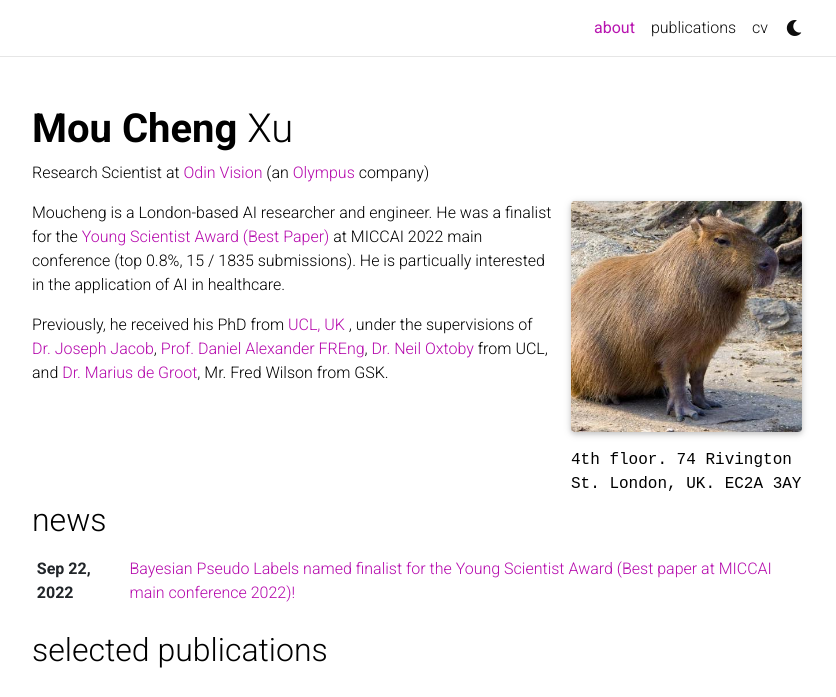
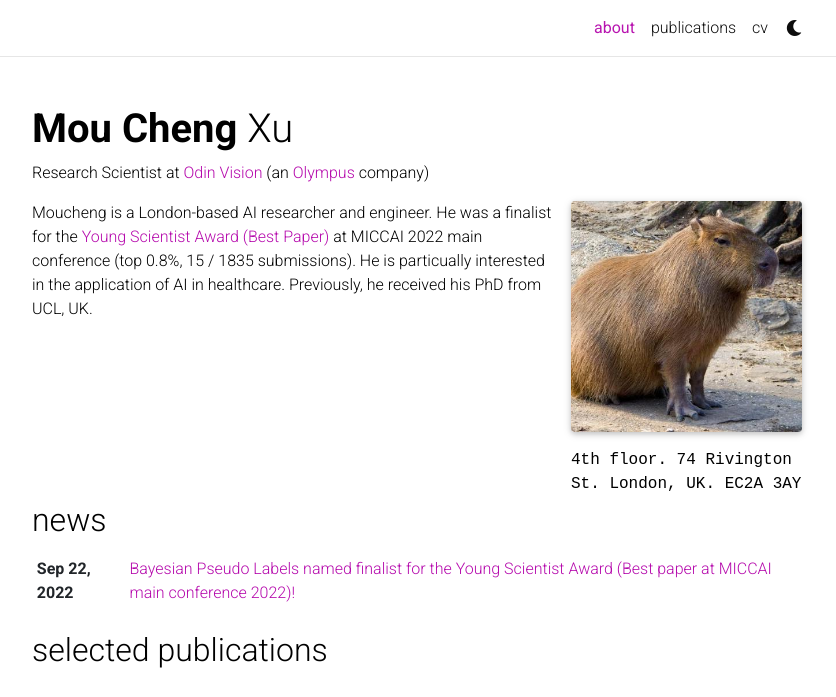
Before and after one commit to moucheng2017/moucheng2017.github.io, a Jekyll site: the page built from _pages/about.md, in a window 1280 px wide and 967 px high, cut to the strip 0-697 px from the top of the window. Shown: the whole strip, without its empty margins (223-1059 px from the left). Built offline with Jekyll 4.4.1, drawn with Linux system fonts in a browser that asks for light colours; comment, search, counter and statistics services are not loaded; a style sheet for code colours, icons or effects is not loaded; some of the changed lines change nothing that is shown.

Commit message:
Update about.md shorter bio

```diff
--- a/_pages/about.md
+++ b/_pages/about.md
@@ -20,9 +20,9 @@
 
 <!-- Write your biography here. Tell the world about yourself. Link to your favorite [subreddit](http://reddit.com). You can put a picture in, too. The code is already in, just name your picture `prof_pic.jpg` and put it in the `img/` folder. -->
 
-Moucheng is a London-based AI researcher and engineer. He was a finalist for the <a href='https://moucheng2017.github.io/news/ysa/'> Young Scientist Award (Best Paper)</a> at MICCAI 2022 main conference (top 0.8%, 15 / 1835 submissions). He is particually interested in the application of AI in healthcare.
+Moucheng is a London-based AI researcher and engineer. He was a finalist for the <a href='https://moucheng2017.github.io/news/ysa/'> Young Scientist Award (Best Paper)</a> at MICCAI 2022 main conference (top 0.8%, 15 / 1835 submissions). He is particually interested in the application of AI in healthcare. Previously, he received his PhD from UCL, UK.
 
-Previously, he received his PhD from <a href='https://www.ucl.ac.uk/medical-image-computing/centre-medical-image-computing-cmic'>UCL, UK </a>, under the supervisions of <a href='https://scholar.google.com/citations?user=XCcV5ocAAAAJ&hl=en'>Dr. Joseph Jacob</a>, <a href='https://scholar.google.com/citations?user=mH-ZOQEAAAAJ&hl=en'>Prof. Daniel Alexander FREng</a>, <a href='https://scholar.google.com/citations?user=uWfRPHEAAAAJ&hl=en'>Dr. Neil Oxtoby</a> from UCL, and <a href='https://scholar.google.com/citations?user=sZ4UbusAAAAJ&hl=en'>Dr. Marius de Groot</a>, Mr. Fred Wilson from GSK.
+<!-- Previously, he received his PhD from <a href='https://www.ucl.ac.uk/medical-image-computing/centre-medical-image-computing-cmic'>UCL, UK </a>, under the supervisions of <a href='https://scholar.google.com/citations?user=XCcV5ocAAAAJ&hl=en'>Dr. Joseph Jacob</a>, <a href='https://scholar.google.com/citations?user=mH-ZOQEAAAAJ&hl=en'>Prof. Daniel Alexander FREng</a>, <a href='https://scholar.google.com/citations?user=uWfRPHEAAAAJ&hl=en'>Dr. Neil Oxtoby</a> from UCL, and <a href='https://scholar.google.com/citations?user=sZ4UbusAAAAJ&hl=en'>Dr. Marius de Groot</a>, Mr. Fred Wilson from GSK. -->
 
 <!-- Previously, he obtained his MRes degree at Hamlyn Centre for Medical Robotics, Imperial College London, and his bachelor degree in mechanical engineering at Cardiff Univesity. -->
 
```
